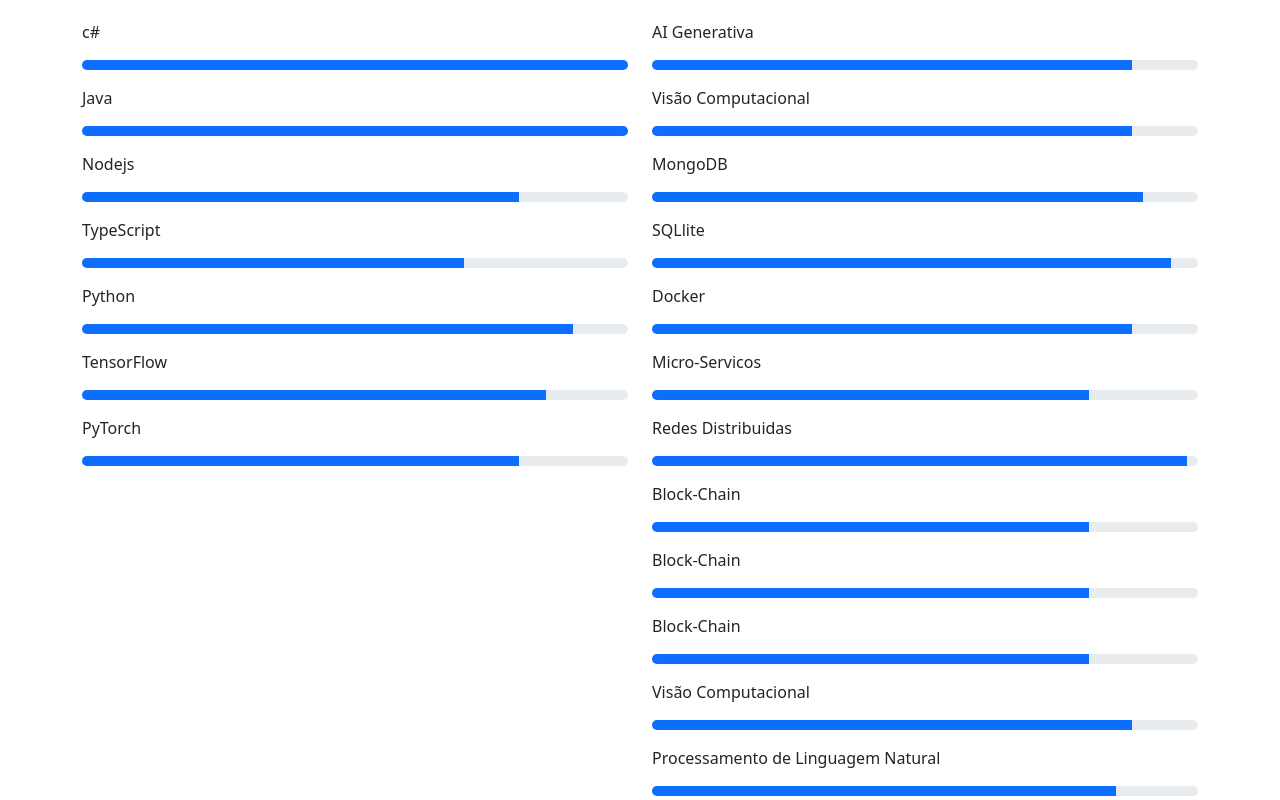
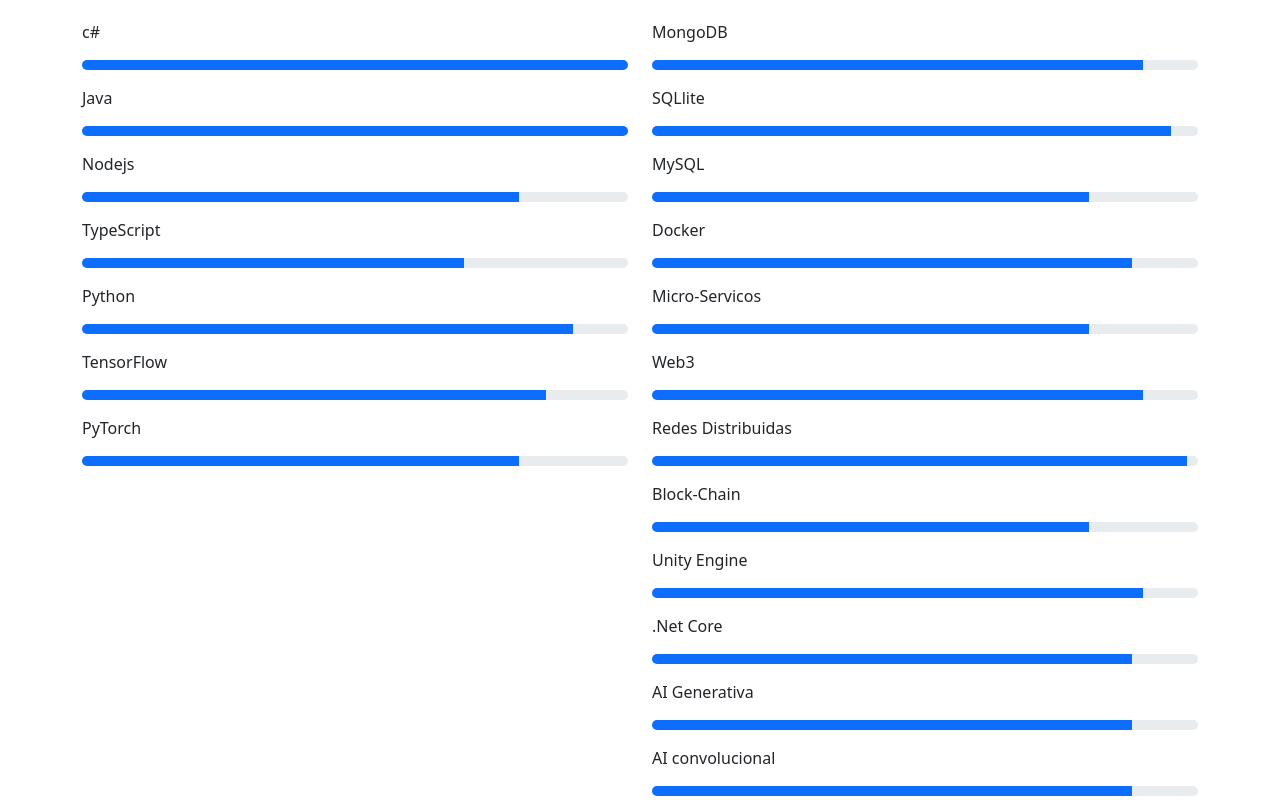
Before and after one commit to LuckArkman/mr.-data, a plain HTML site: page index.html in a window 1280 px wide. Shown: the part 2020-2820 px from the top of the page. Drawn offline with nearby package versions, Linux system fonts and the light colour scheme.

Commit message:
Update index.html

```diff
--- a/index.html
+++ b/index.html
@@ -164,14 +164,6 @@ Trata-se de um app de mensagens com o modelo de serviço descentralizado, onde n
                     </div>
                 </div>
                 <div class="col-md-6">
-                    <p>AI Generativa</p>
-                    <div class="progress skill-progress mb-3">
-                        <div class="progress-bar bg-primary" role="progressbar" style="width: 88%;" aria-valuenow="88" aria-valuemin="0" aria-valuemax="100"></div>
-                    </div>
-                    <p>Visão Computacional</p>
-                    <div class="progress skill-progress mb-3">
-                        <div class="progress-bar bg-primary" role="progressbar" style="width: 88%;" aria-valuenow="88" aria-valuemin="0" aria-valuemax="100"></div>
-                    </div>
                     <p>MongoDB</p>
                     <div class="progress skill-progress mb-3">
                         <div class="progress-bar bg-primary" role="progressbar" style="width: 90%;" aria-valuenow="90" aria-valuemin="0" aria-valuemax="100"></div>
@@ -179,6 +171,10 @@ Trata-se de um app de mensagens com o modelo de serviço descentralizado, onde n
                     <p>SQLlite</p>
                     <div class="progress skill-progress mb-3">
                         <div class="progress-bar bg-primary" role="progressbar" style="width: 95%;" aria-valuenow="95" aria-valuemin="0" aria-valuemax="100"></div>
+                    </div>
+                    <p>MySQL</p>
+                    <div class="progress skill-progress mb-3">
+                        <div class="progress-bar bg-primary" role="progressbar" style="width: 80%;" aria-valuenow="80" aria-valuemin="0" aria-valuemax="100"></div>
                     </div>
                     <p>Docker</p>
                     <div class="progress skill-progress mb-3">
@@ -188,6 +184,10 @@ Trata-se de um app de mensagens com o modelo de serviço descentralizado, onde n
                     <div class="progress skill-progress mb-3">
                         <div class="progress-bar bg-primary" role="progressbar" style="width: 80%;" aria-valuenow="80" aria-valuemin="0" aria-valuemax="100"></div>
                     </div>
+                    <p>Web3</p>
+                    <div class="progress skill-progress mb-3">
+                        <div class="progress-bar bg-primary" role="progressbar" style="width: 90%;" aria-valuenow="90" aria-valuemin="0" aria-valuemax="100"></div>
+                    </div>
                     <p>Redes Distribuidas</p>
                     <div class="progress skill-progress mb-3">
                         <div class="progress-bar bg-primary" role="progressbar" style="width: 98%;" aria-valuenow="98" aria-valuemin="0" aria-valuemax="100"></div>
@@ -196,13 +196,21 @@ Trata-se de um app de mensagens com o modelo de serviço descentralizado, onde n
                     <div class="progress skill-progress mb-3">
                         <div class="progress-bar bg-primary" role="progressbar" style="width: 80%;" aria-valuenow="80" aria-valuemin="0" aria-valuemax="100"></div>
                     </div>
-                    <p>Block-Chain</p>
+                    <p>Unity Engine</p>
                     <div class="progress skill-progress mb-3">
-                        <div class="progress-bar bg-primary" role="progressbar" style="width: 80%;" aria-valuenow="80" aria-valuemin="0" aria-valuemax="100"></div>
+                        <div class="progress-bar bg-primary" role="progressbar" style="width: 90%;" aria-valuenow="90" aria-valuemin="0" aria-valuemax="100"></div>
                     </div>
-                    <p>Block-Chain</p>
+                    <p>.Net Core</p>
                     <div class="progress skill-progress mb-3">
-                        <div class="progress-bar bg-primary" role="progressbar" style="width: 80%;" aria-valuenow="80" aria-valuemin="0" aria-valuemax="100"></div>
+                        <div class="progress-bar bg-primary" role="progressbar" style="width: 88%;" aria-valuenow="88" aria-valuemin="0" aria-valuemax="100"></div>
+                    </div>
+                    <p>AI Generativa</p>
+                    <div class="progress skill-progress mb-3">
+                        <div class="progress-bar bg-primary" role="progressbar" style="width: 88%;" aria-valuenow="88" aria-valuemin="0" aria-valuemax="100"></div>
+                    </div>
+                    <p>AI convolucional</p>
+                    <div class="progress skill-progress mb-3">
+                        <div class="progress-bar bg-primary" role="progressbar" style="width: 88%;" aria-valuenow="88" aria-valuemin="0" aria-valuemax="100"></div>
                     </div>
                     <p>Visão Computacional</p>
                     <div class="progress skill-progress mb-3">
```
